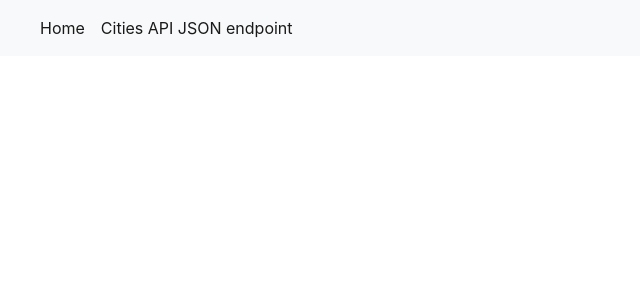
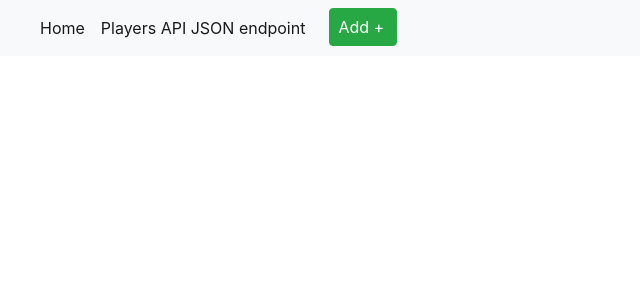
Before and after one commit to Yash0601/PythonDockerFlaskProject, a Flask app: template app/templates/layout.html in a window 1280 px wide. Shown: the top 300 px of the page, without its empty margins (0-640 px from the left). Run offline with Flask 2, Linux system fonts and the light colour scheme; the template is opened without the code that fills it, so the values that code supplies are empty; some libraries are stand-ins or nearby versions.

Commit message:
Task: Added layout.html file

```diff
--- a/app/templates/layout.html
+++ b/app/templates/layout.html
@@ -1,16 +1,10 @@
 <!doctype html>
 <html lang="en">
 <head>
-
-    <!-- Required meta tags -->
-
-    <!-- Bootstrap CSS -->
-
-
     <meta charset="utf-8">
-    <meta name="viewport" content="width=device-width, initial-scale=1, shrink-to-fit=no">
-    <link rel="stylesheet" href="https://stackpath.bootstrapcdn.com/bootstrap/4.4.1/css/bootstrap.min.css"
-          integrity="sha384-Vkoo8x4CGsO3+Hhxv8T/Q5PaXtkKtu6ug5TOeNV6gBiFeWPGFN9MuhOf23Q9Ifjh" crossorigin="anonymous">
+    <meta content="width=device-width, initial-scale=1, shrink-to-fit=no" name="viewport">
+    <link crossorigin="anonymous" href="https://stackpath.bootstrapcdn.com/bootstrap/4.4.1/css/bootstrap.min.css"
+          integrity="sha384-Vkoo8x4CGsO3+Hhxv8T/Q5PaXtkKtu6ug5TOeNV6gBiFeWPGFN9MuhOf23Q9Ifjh" rel="stylesheet">
     {% if user %}
         <title>Welcome to {{ user.username }}'s site</title>
     {% else %}
@@ -18,41 +12,44 @@
     {% endif %}
 <head>
 <body>
-<!-- As a heading -->
-
-
-<nav class="navbar navbar-expand-lg navbar-light bg-light">
-  <a class="navbar-brand" href="#">{% if user %} {{ user.username }}'s Homepage{% else %}
+    <nav class="navbar navbar-expand-lg navbar-light bg-light mb-1">
+        <a class="navbar-brand" href="/">{% if user %}{{ user.username }}'s Homepage{% else %}
             <title>Welcome to My Homepage</title>
         {% endif %}</a>
-  <button class="navbar-toggler" type="button" data-toggle="collapse" data-target="#navbarNavDropdown" aria-controls="navbarNavDropdown" aria-expanded="false" aria-label="Toggle navigation">
+        <button aria-controls="navbarNavDropdown" aria-expanded="false" aria-label="Toggle navigation"
+                class="navbar-toggler" data-target="#navbarNavDropdown" data-toggle="collapse" type="button">
             <span class="navbar-toggler-icon"></span>
         </button>
         <div class="collapse navbar-collapse" id="navbarNavDropdown">
             <ul class="navbar-nav">
                 <li class="nav-item active">
-        <a class="nav-link" href="#">Home <span class="sr-only">(current)</span></a>
+                    <a class="nav-link" href="/">Home <span class="sr-only">(current)</span></a>
                 </li>
                 <li class="nav-item active">
-        <a class="nav-link" href="api/cities">Cities API JSON endpoint <span class="sr-only">(current)</span></a>
+                    <a class="nav-link" href="/api/v1/players">Players API JSON endpoint <span
+                            class="sr-only">(current)</span></a>
                 </li>
-
+                <li class="nav-item active">
+                    <a class="btn btn-success pl-2 lr-2 ml-3" href="/players/new">Add +<span class="sr-only">(current)</span></a>
+                </li>
             </ul>
         </div>
     </nav>
-<main role="main" class="container">{% block content %}{% endblock %}</main>
+    <main class="container" role="main">
+
+        {% block content %}
+        {% endblock %}
+    </main>
     <div id="footer">
-<!-- Optional JavaScript -->
-<!-- jQuery first, then Popper.js, then Bootstrap JS -->
-<script src="https://code.jquery.com/jquery-3.4.1.slim.min.js"
+        <script crossorigin="anonymous"
                 integrity="sha384-J6qa4849blE2+poT4WnyKhv5vZF5SrPo0iEjwBvKU7imGFAV0wwj1yYfoRSJoZ+n"
-        crossorigin="anonymous"></script>
-<script src="https://cdn.jsdelivr.net/npm/popper.js@1.16.0/dist/umd/popper.min.js"
+                src="https://code.jquery.com/jquery-3.4.1.slim.min.js"></script>
+        <script crossorigin="anonymous"
                 integrity="sha384-Q6E9RHvbIyZFJoft+2mJbHaEWldlvI9IOYy5n3zV9zzTtmI3UksdQRVvoxMfooAo"
-        crossorigin="anonymous"></script>
-<script src="https://stackpath.bootstrapcdn.com/bootstrap/4.4.1/js/bootstrap.min.js"
+                src="https://cdn.jsdelivr.net/npm/popper.js@1.16.0/dist/umd/popper.min.js"></script>
+        <script crossorigin="anonymous"
                 integrity="sha384-wfSDF2E50Y2D1uUdj0O3uMBJnjuUD4Ih7YwaYd1iqfktj0Uod8GCExl3Og8ifwB6"
-        crossorigin="anonymous"></script>
+                src="https://stackpath.bootstrapcdn.com/bootstrap/4.4.1/js/bootstrap.min.js"></script>
     </div>
 </body>
 </html>
```
Lines whose indentation alone changed are shown as unchanged.
